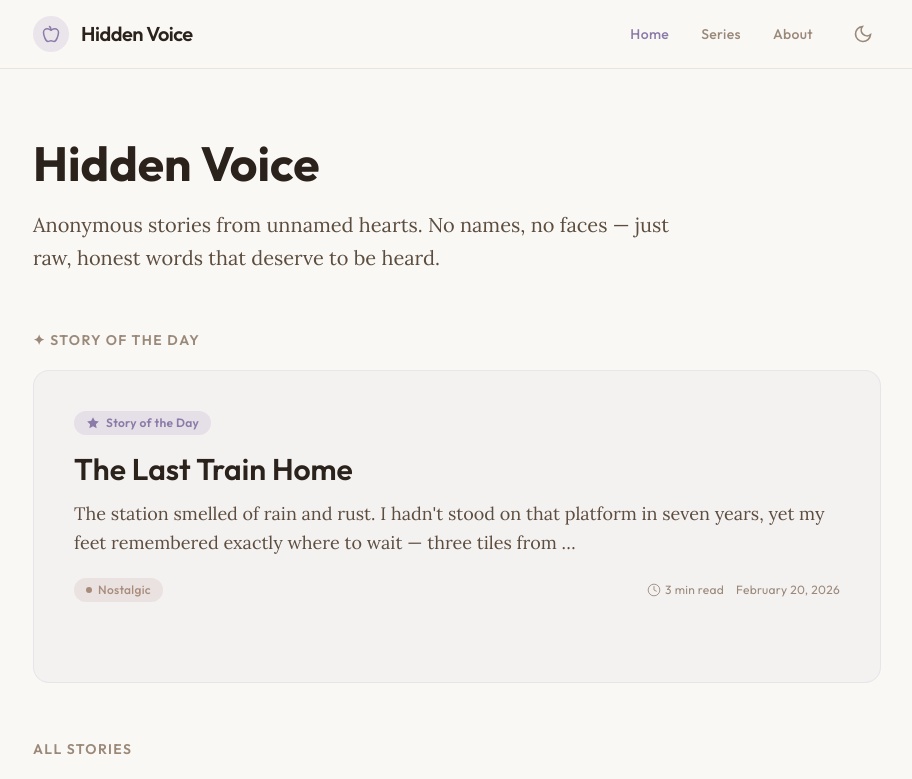
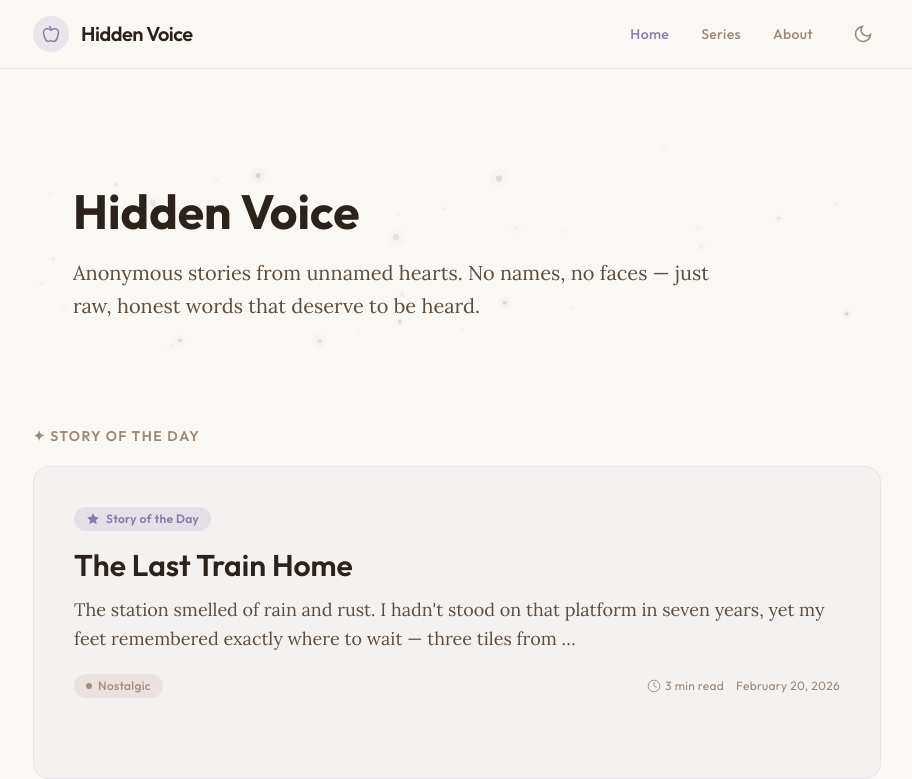
Before and after one commit to iam-neo/Hidden-Voice, a React (Vite) app: page / in a window 1280 px wide. Shown: the top 779 px of the page, without its empty margins (183-1095 px from the left). Built offline with nearby package versions, Linux system fonts and the light colour scheme.

Commit message:
feat: integrate typewriter title and floating particles into home hero section

```diff
--- a/src/pages/Home.jsx
+++ b/src/pages/Home.jsx
@@ -2,6 +2,8 @@ import { useState } from 'react';
 import stories from '../data/storiesData';
 import StoryCard from '../components/StoryCard';
 import Pagination from '../components/Pagination';
+import TypewriterText from '../components/TypewriterText';
+import FloatingParticles from '../components/FloatingParticles';
 
 const STORIES_PER_PAGE = 6;
 
@@ -23,14 +25,17 @@ export default function Home() {
     return (
         <main className="max-w-4xl mx-auto px-6 py-12 md:py-16">
             {/* Hero section */}
-            <section className="mb-14 animate-fade-in">
-                <h1 className="font-heading text-4xl md:text-5xl font-bold text-ink leading-tight mb-4">
-                    Hidden Voice
-                </h1>
-                <p className="text-ink-light text-lg md:text-xl leading-relaxed max-w-2xl">
-                    Anonymous stories from unnamed hearts. No names, no faces — just raw,
-                    honest words that deserve to be heard.
-                </p>
+            <section className="mb-14 relative overflow-hidden rounded-3xl p-8 md:p-12 -mx-2">
+                <FloatingParticles count={30} />
+                <div className="relative z-10">
+                    <h1 className="font-heading text-4xl md:text-5xl font-bold text-ink leading-tight mb-4 heading-glow">
+                        <TypewriterText text="Hidden Voice" speed={90} />
+                    </h1>
+                    <p className="text-ink-light text-lg md:text-xl leading-relaxed max-w-2xl animate-fade-in" style={{ animationDelay: '1.2s' }}>
+                        Anonymous stories from unnamed hearts. No names, no faces — just raw,
+                        honest words that deserve to be heard.
+                    </p>
+                </div>
             </section>
 
             {/* Story of the Day */}
```
